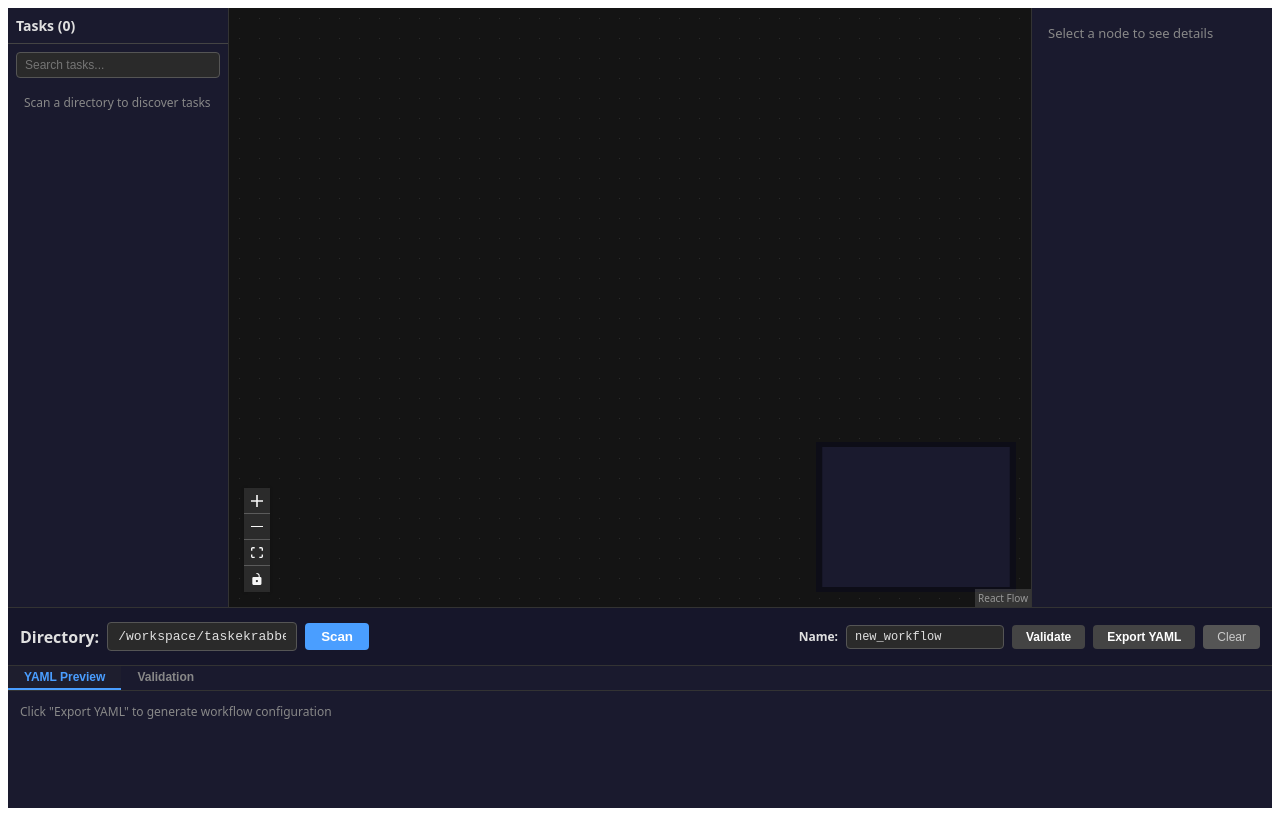
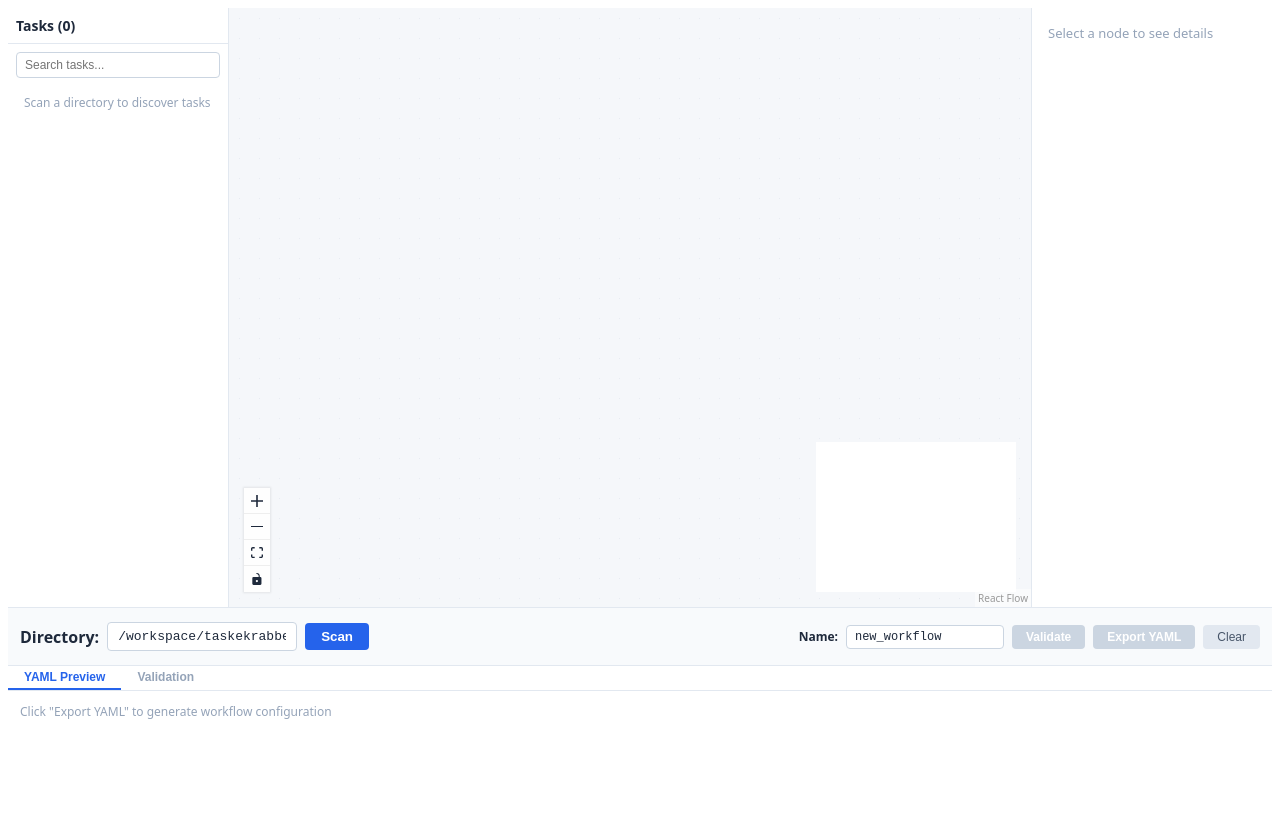
Before and after one commit to kriben/taskekrabbe-ui, a React (Vite) app in the folder frontend/: page / in a window 1280 px wide. Built offline with nearby package versions, Linux system fonts and the light colour scheme.

Commit message:
Retheme UI from dark mode to clean white/light theme
Replaces the dark purple/gray color scheme with a fresh light theme
using white backgrounds, soft slate borders, and adjusted accent colors
for better readability on light surfaces.

```diff
--- a/frontend/src/App.tsx
+++ b/frontend/src/App.tsx
@@ -46,8 +46,8 @@ export default function App() {
           display: 'flex',
           flexDirection: 'column',
           height: '100vh',
-          background: '#121220',
-          color: '#e0e0e0',
+          background: '#f5f7fa',
+          color: '#1e293b',
           fontFamily: 'system-ui, -apple-system, sans-serif',
         }}
       >
@@ -57,10 +57,10 @@ export default function App() {
           <div
             style={{
               width: 220,
-              borderRight: '1px solid #333',
+              borderRight: '1px solid #e2e8f0',
               display: 'flex',
               flexDirection: 'column',
-              background: '#1a1a2e',
+              background: '#ffffff',
             }}
           >
             <TaskPalette />
@@ -74,8 +74,8 @@ export default function App() {
           <div
             style={{
               width: 240,
-              borderLeft: '1px solid #333',
-              background: '#1a1a2e',
+              borderLeft: '1px solid #e2e8f0',
+              background: '#ffffff',
               overflow: 'auto',
             }}
           >
@@ -87,10 +87,10 @@ export default function App() {
         <div
           style={{
             height: 200,
-            borderTop: '1px solid #333',
+            borderTop: '1px solid #e2e8f0',
             display: 'flex',
             flexDirection: 'column',
-            background: '#1a1a2e',
+            background: '#ffffff',
           }}
         >
           {/* Toolbar */}
@@ -100,8 +100,8 @@ export default function App() {
               alignItems: 'center',
               gap: 8,
               padding: '6px 12px',
-              borderBottom: '1px solid #333',
-              background: '#16162a',
+              borderBottom: '1px solid #e2e8f0',
+              background: '#f8fafc',
               flexWrap: 'wrap',
             }}
           >
@@ -115,10 +115,10 @@ export default function App() {
               style={{
                 padding: '4px 8px',
                 width: 140,
-                border: '1px solid #555',
+                border: '1px solid #cbd5e1',
                 borderRadius: 4,
-                background: '#2a2a2a',
-                color: '#e0e0e0',
+                background: '#ffffff',
+                color: '#1e293b',
                 fontSize: 12,
                 fontFamily: 'monospace',
               }}
@@ -128,7 +128,7 @@ export default function App() {
               disabled={nodes.length === 0}
               style={{
                 padding: '5px 14px',
-                background: nodes.length === 0 ? '#444' : '#2a8a4a',
+                background: nodes.length === 0 ? '#cbd5e1' : '#16a34a',
                 color: '#fff',
                 border: 'none',
                 borderRadius: 4,
@@ -144,7 +144,7 @@ export default function App() {
               disabled={nodes.length === 0}
               style={{
                 padding: '5px 14px',
-                background: nodes.length === 0 ? '#444' : '#4a9eff',
+                background: nodes.length === 0 ? '#cbd5e1' : '#2563eb',
                 color: '#fff',
                 border: 'none',
                 borderRadius: 4,
@@ -159,8 +159,8 @@ export default function App() {
               onClick={clearWorkflow}
               style={{
                 padding: '5px 14px',
-                background: '#555',
-                color: '#ccc',
+                background: '#e2e8f0',
+                color: '#475569',
                 border: 'none',
                 borderRadius: 4,
                 cursor: 'pointer',
@@ -170,22 +170,22 @@ export default function App() {
               Clear
             </button>
             {statusMsg && (
-              <span style={{ fontSize: 12, color: '#8f8' }}>{statusMsg}</span>
+              <span style={{ fontSize: 12, color: '#16a34a' }}>{statusMsg}</span>
             )}
           </div>
 
           {/* Tab bar */}
-          <div style={{ display: 'flex', gap: 0, borderBottom: '1px solid #333' }}>
+          <div style={{ display: 'flex', gap: 0, borderBottom: '1px solid #e2e8f0' }}>
             {(['yaml', 'validation'] as BottomTab[]).map((tab) => (
               <button
                 key={tab}
                 onClick={() => setBottomTab(tab)}
                 style={{
                   padding: '4px 16px',
-                  background: bottomTab === tab ? '#1e1e2e' : 'transparent',
-                  color: bottomTab === tab ? '#4a9eff' : '#888',
+                  background: bottomTab === tab ? '#ffffff' : 'transparent',
+                  color: bottomTab === tab ? '#2563eb' : '#94a3b8',
                   border: 'none',
-                  borderBottom: bottomTab === tab ? '2px solid #4a9eff' : '2px solid transparent',
+                  borderBottom: bottomTab === tab ? '2px solid #2563eb' : '2px solid transparent',
                   cursor: 'pointer',
                   fontSize: 12,
                   fontWeight: 600,
@@ -203,11 +203,11 @@ export default function App() {
             {bottomTab === 'validation' && (
               <div style={{ padding: 12, fontSize: 12 }}>
                 {validationErrors.length === 0 ? (
-                  <div style={{ color: '#6f6' }}>Workflow is valid</div>
+                  <div style={{ color: '#16a34a' }}>Workflow is valid</div>
                 ) : (
                   <ul style={{ margin: 0, paddingLeft: 20 }}>
                     {validationErrors.map((err, i) => (
-                      <li key={i} style={{ color: '#f66', marginBottom: 4 }}>
+                      <li key={i} style={{ color: '#dc2626', marginBottom: 4 }}>
                         {err}
                       </li>
                     ))}
--- a/frontend/src/components/ConfigEdge.tsx
+++ b/frontend/src/components/ConfigEdge.tsx
@@ -26,10 +26,10 @@ export function ConfigEdge({
     <BaseEdge
       id={id}
       path={edgePath}
-      style={{ stroke: '#66d9a0', strokeWidth: 1.5, strokeDasharray: '5,3' }}
+      style={{ stroke: '#15803d', strokeWidth: 1.5, strokeDasharray: '5,3' }}
       label={label}
-      labelStyle={{ fill: '#88bb99', fontSize: 10 }}
-      labelBgStyle={{ fill: '#1a2e1a' }}
+      labelStyle={{ fill: '#15803d', fontSize: 10 }}
+      labelBgStyle={{ fill: '#ffffff' }}
       labelBgPadding={[4, 2] as [number, number]}
     />
   );
--- a/frontend/src/components/ConnectionLine.tsx
+++ b/frontend/src/components/ConnectionLine.tsx
@@ -32,10 +32,10 @@ export function ConnectionLine({
     <BaseEdge
       id={id}
       path={edgePath}
-      style={{ stroke: '#4a9eff', strokeWidth: 2 }}
+      style={{ stroke: '#2563eb', strokeWidth: 2 }}
       label={label}
-      labelStyle={{ fill: '#aaa', fontSize: 10 }}
-      labelBgStyle={{ fill: '#1e1e2e' }}
+      labelStyle={{ fill: '#64748b', fontSize: 10 }}
+      labelBgStyle={{ fill: '#ffffff' }}
       labelBgPadding={[4, 2] as [number, number]}
     />
   );
--- a/frontend/src/components/DirectoryPicker.tsx
+++ b/frontend/src/components/DirectoryPicker.tsx
@@ -26,10 +26,10 @@ export function DirectoryPicker() {
         style={{
           flex: 1,
           padding: '6px 10px',
-          border: '1px solid #555',
+          border: '1px solid #cbd5e1',
           borderRadius: 4,
-          background: '#2a2a2a',
-          color: '#e0e0e0',
+          background: '#ffffff',
+          color: '#1e293b',
           fontFamily: 'monospace',
           fontSize: 13,
         }}
@@ -39,7 +39,7 @@ export function DirectoryPicker() {
         disabled={isScanning}
         style={{
           padding: '6px 16px',
-          background: isScanning ? '#555' : '#4a9eff',
+          background: isScanning ? '#cbd5e1' : '#2563eb',
           color: '#fff',
           border: 'none',
           borderRadius: 4,
@@ -50,9 +50,9 @@ export function DirectoryPicker() {
         {isScanning ? 'Scanning...' : 'Scan'}
       </button>
       {scannedDirectory && !error && (
-        <span style={{ color: '#6f6', fontSize: 13 }}>Scanned</span>
+        <span style={{ color: '#16a34a', fontSize: 13 }}>Scanned</span>
       )}
-      {error && <span style={{ color: '#f66', fontSize: 13 }}>{error}</span>}
+      {error && <span style={{ color: '#dc2626', fontSize: 13 }}>{error}</span>}
     </div>
   );
 }
--- a/frontend/src/components/TaskDetailPanel.tsx
+++ b/frontend/src/components/TaskDetailPanel.tsx
@@ -4,7 +4,7 @@ import type { TaskNodeData, ConfigNodeData, FieldInfo } from '../types';
 function FieldList({ fields, label }: { fields: FieldInfo[]; label: string }) {
   return (
     <div style={{ marginBottom: 12 }}>
-      <div style={{ fontSize: 11, fontWeight: 700, color: '#888', textTransform: 'uppercase', marginBottom: 4 }}>
+      <div style={{ fontSize: 11, fontWeight: 700, color: '#94a3b8', textTransform: 'uppercase', marginBottom: 4 }}>
         {label}
       </div>
       {fields.map((f) => (
@@ -15,14 +15,14 @@ function FieldList({ fields, label }: { fields: FieldInfo[]; label: string }) {
             fontSize: 12,
             display: 'flex',
             justifyContent: 'space-between',
-            borderBottom: '1px solid #333',
+            borderBottom: '1px solid #f1f5f9',
           }}
         >
           <span>
             {f.name}
-            {!f.required && <span style={{ color: '#666' }}>?</span>}
+            {!f.required && <span style={{ color: '#cbd5e1' }}>?</span>}
           </span>
-          <span style={{ color: '#8bc' }}>{f.type_name}</span>
+          <span style={{ color: '#2563eb' }}>{f.type_name}</span>
         </div>
       ))}
     </div>
@@ -32,13 +32,13 @@ function FieldList({ fields, label }: { fields: FieldInfo[]; label: string }) {
 function ConfigNodePanel({ data }: { data: ConfigNodeData }) {
   return (
     <div style={{ padding: 12, overflow: 'auto', height: '100%' }}>
-      <div style={{ fontWeight: 700, fontSize: 14, marginBottom: 4, color: '#66d9a0' }}>
+      <div style={{ fontWeight: 700, fontSize: 14, marginBottom: 4, color: '#15803d' }}>
         Config Node
       </div>
-      <div style={{ fontSize: 11, color: '#888', marginBottom: 12 }}>
+      <div style={{ fontSize: 11, color: '#94a3b8', marginBottom: 12 }}>
         Provides static YAML configuration values to a task.
       </div>
-      <div style={{ fontSize: 11, fontWeight: 700, color: '#888', textTransform: 'uppercase', marginBottom: 4 }}>
+      <div style={{ fontSize: 11, fontWeight: 700, color: '#94a3b8', textTransform: 'uppercase', marginBottom: 4 }}>
         Fields
       </div>
       {data.fields.map((f) => (
@@ -49,11 +49,11 @@ function ConfigNodePanel({ data }: { data: ConfigNodeData }) {
             fontSize: 12,
             display: 'flex',
             justifyContent: 'space-between',
-            borderBottom: '1px solid #333',
+            borderBottom: '1px solid #f1f5f9',
           }}
         >
-          <span style={{ color: '#aadaba' }}>{f.name}</span>
-          <span style={{ color: '#6a8a6a' }}>{f.type_name}</span>
+          <span style={{ color: '#15803d' }}>{f.name}</span>
+          <span style={{ color: '#4ade80' }}>{f.type_name}</span>
         </div>
       ))}
     </div>
@@ -66,7 +66,7 @@ export function TaskDetailPanel() {
   const selectedNode = nodes.find((n) => n.id === selectedNodeId);
   if (!selectedNode) {
     return (
-      <div style={{ padding: 16, color: '#888', fontSize: 13 }}>
+      <div style={{ padding: 16, color: '#94a3b8', fontSize: 13 }}>
         Select a node to see details
       </div>
     );
@@ -93,7 +93,7 @@ export function TaskDetailPanel() {
       <div style={{ fontWeight: 700, fontSize: 14, marginBottom: 4 }}>
         {data.instanceName || taskInfo.name}
       </div>
-      <div style={{ fontSize: 11, color: '#888', marginBottom: 12, wordBreak: 'break-all' }}>
+      <div style={{ fontSize: 11, color: '#94a3b8', marginBottom: 12, wordBreak: 'break-all' }}>
         {taskInfo.import_path}
       </div>
 
@@ -101,7 +101,7 @@ export function TaskDetailPanel() {
       <FieldList fields={taskInfo.output_fields} label={`Output: ${taskInfo.output_type_name}`} />
 
       {taskInfo.timeout_seconds && (
-        <div style={{ fontSize: 12, color: '#aaa', marginBottom: 8 }}>
+        <div style={{ fontSize: 12, color: '#64748b', marginBottom: 8 }}>
           Timeout: {taskInfo.timeout_seconds}s
         </div>
       )}
@@ -109,10 +109,10 @@ export function TaskDetailPanel() {
       {/* Config Fields Section */}
       {taskInfo.input_fields.length > 0 && (
         <div style={{ marginBottom: 12 }}>
-          <div style={{ fontSize: 11, fontWeight: 700, color: '#66d9a0', textTransform: 'uppercase', marginBottom: 4 }}>
+          <div style={{ fontSize: 11, fontWeight: 700, color: '#15803d', textTransform: 'uppercase', marginBottom: 4 }}>
             Config Fields
           </div>
-          <div style={{ fontSize: 11, color: '#888', marginBottom: 6 }}>
+          <div style={{ fontSize: 11, color: '#94a3b8', marginBottom: 6 }}>
             Toggle fields to receive values from YAML config instead of upstream tasks.
           </div>
           {taskInfo.input_fields.map((f) => (
@@ -125,17 +125,17 @@ export function TaskDetailPanel() {
                 padding: '3px 0',
                 fontSize: 12,
                 cursor: 'pointer',
-                borderBottom: '1px solid #333',
+                borderBottom: '1px solid #f1f5f9',
               }}
             >
               <input
                 type="checkbox"
                 checked={configFieldNames.has(f.name)}
                 onChange={() => toggleConfigField(selectedNode.id, f.name)}
-                style={{ accentColor: '#66d9a0' }}
+                style={{ accentColor: '#15803d' }}
               />
               <span>{f.name}</span>
-              <span style={{ color: '#6a8a6a', marginLeft: 'auto' }}>{f.type_name}</span>
+              <span style={{ color: '#4ade80', marginLeft: 'auto' }}>{f.type_name}</span>
             </label>
           ))}
         </div>
@@ -146,7 +146,7 @@ export function TaskDetailPanel() {
         style={{
           marginTop: 8,
           padding: '5px 14px',
-          background: '#a33',
+          background: '#dc2626',
           color: '#fff',
           border: 'none',
           borderRadius: 4,
--- a/frontend/src/components/TaskPalette.tsx
+++ b/frontend/src/components/TaskPalette.tsx
@@ -19,7 +19,7 @@ export function TaskPalette() {
 
   return (
     <div style={{ display: 'flex', flexDirection: 'column', height: '100%' }}>
-      <div style={{ padding: 8, fontWeight: 700, fontSize: 14, borderBottom: '1px solid #444' }}>
+      <div style={{ padding: 8, fontWeight: 700, fontSize: 14, borderBottom: '1px solid #e2e8f0' }}>
         Tasks ({availableTasks.length})
       </div>
       <div style={{ padding: 8 }}>
@@ -31,10 +31,10 @@ export function TaskPalette() {
           style={{
             width: '100%',
             padding: '5px 8px',
-            border: '1px solid #555',
+            border: '1px solid #cbd5e1',
             borderRadius: 4,
-            background: '#2a2a2a',
-            color: '#e0e0e0',
+            background: '#ffffff',
+            color: '#1e293b',
             fontSize: 12,
             boxSizing: 'border-box',
           }}
@@ -42,7 +42,7 @@ export function TaskPalette() {
       </div>
       <div style={{ flex: 1, overflow: 'auto', padding: '0 8px 8px' }}>
         {filtered.length === 0 && (
-          <div style={{ color: '#888', fontSize: 12, padding: 8 }}>
+          <div style={{ color: '#94a3b8', fontSize: 12, padding: 8 }}>
             {availableTasks.length === 0 ? 'Scan a directory to discover tasks' : 'No matches'}
           </div>
         )}
@@ -54,15 +54,15 @@ export function TaskPalette() {
             style={{
               padding: '8px 10px',
               marginBottom: 4,
-              background: '#2a2a2a',
-              border: '1px solid #444',
+              background: '#f8fafc',
+              border: '1px solid #e2e8f0',
               borderRadius: 6,
               cursor: 'grab',
               fontSize: 12,
             }}
           >
             <div style={{ fontWeight: 600, marginBottom: 2 }}>{task.name}</div>
-            <div style={{ color: '#aaa', fontSize: 11 }}>
+            <div style={{ color: '#64748b', fontSize: 11 }}>
               {task.input_type_name} → {task.output_type_name}
             </div>
           </div>
--- a/frontend/src/components/WorkflowCanvas.tsx
+++ b/frontend/src/components/WorkflowCanvas.tsx
@@ -125,15 +125,15 @@ export function WorkflowCanvas() {
         nodeTypes={nodeTypes}
         edgeTypes={edgeTypes}
         fitView
-        colorMode="dark"
+        colorMode="light"
         defaultEdgeOptions={{ animated: false }}
       >
-        <Background gap={20} size={1} color="#333" />
+        <Background gap={20} size={1} color="#e2e8f0" />
         <Controls />
         <MiniMap
-          style={{ background: '#1a1a2e' }}
-          nodeColor={(node) => (node.type === 'configNode' ? '#66d9a0' : '#4a9eff')}
-          maskColor="rgba(0,0,0,0.5)"
+          style={{ background: '#ffffff' }}
+          nodeColor={(node) => (node.type === 'configNode' ? '#15803d' : '#2563eb')}
+          maskColor="rgba(255,255,255,0.7)"
         />
       </ReactFlow>
     </div>
--- a/frontend/src/components/YamlPreview.tsx
+++ b/frontend/src/components/YamlPreview.tsx
@@ -5,7 +5,7 @@ export function YamlPreview() {
 
   if (!generatedYaml) {
     return (
-      <div style={{ padding: 12, color: '#888', fontSize: 12 }}>
+      <div style={{ padding: 12, color: '#94a3b8', fontSize: 12 }}>
         Click "Export YAML" to generate workflow configuration
       </div>
     );
@@ -20,8 +20,8 @@ export function YamlPreview() {
         lineHeight: 1.5,
         overflow: 'auto',
         height: '100%',
-        background: '#1a1a2e',
-        color: '#c8d6e5',
+        background: '#f8fafc',
+        color: '#334155',
         fontFamily: 'monospace',
       }}
     >
```
Also changed, not shown: frontend/src/components/ConfigNode.tsx (+10 -10 lines), frontend/src/components/DependencyConfigModal.tsx (+14 -13 lines), frontend/src/components/TaskNode.tsx (+17 -16 lines), frontend/src/components/WorkflowList.tsx (+4 -4 lines).
